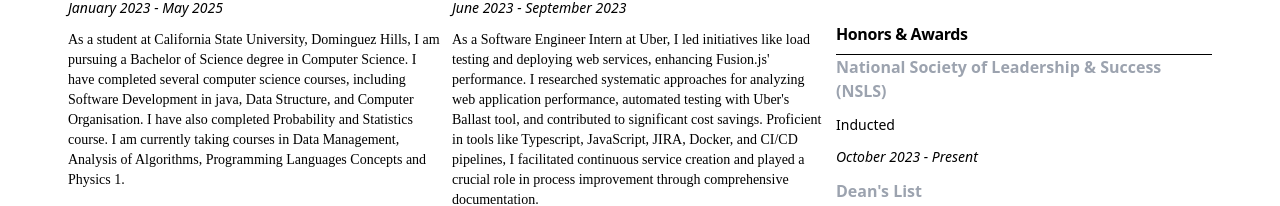
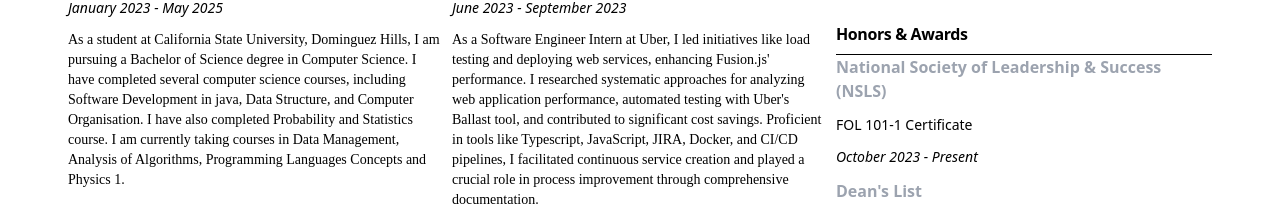
Before and after one commit to chrisdedman/website, a Next.js app: page /profile in a window 1280 px wide. Shown: the part 956-1162 px from the top of the page. Built offline with nearby package versions, Linux system fonts and the light colour scheme.

Commit message:
updated honors

```diff
--- a/src/components/resume/honors.tsx
+++ b/src/components/resume/honors.tsx
@@ -8,7 +8,7 @@ export default function Honors() {
         <hr className="h-px my-8 bg-black border-0 separator mt-0 mb-0" />
         <div className="mb-3 font-normal">
           <strong>National Society of Leadership & Success (NSLS)</strong>
-          <p className="text-sm font-light">Inducted</p>
+          <p className="text-sm font-light">FOL 101-1 Certificate</p>
           <p className="text-sm font-light italic">October 2023 - Present</p>
         </div>
 
```
